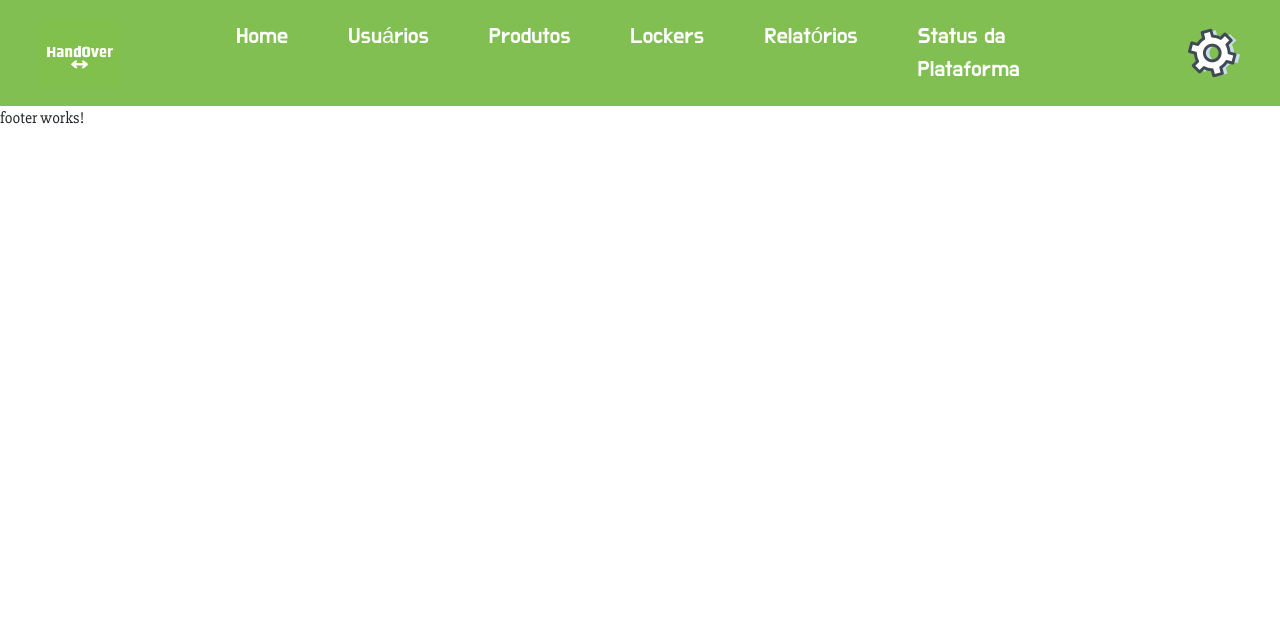
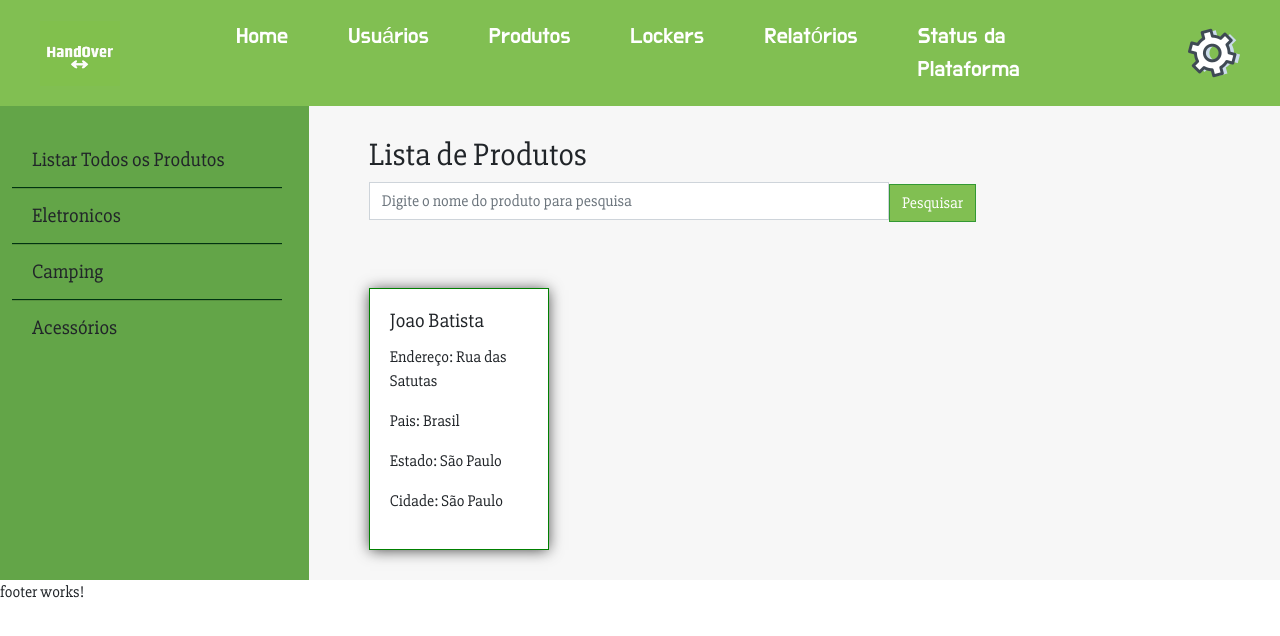
Before and after one commit to rafaelalcindo/HandOver_FrontEnd, an Angular app: page /sistema/administrativo/produtos in a window 1280 px wide. Shown: the top 636 px of the page. Built offline with nearby package versions, Linux system fonts and the light colour scheme.

Commit message:
produtos

```diff
--- a/src/app/sistema/administrativo/produtos/produtos.component.css
+++ b/src/app/sistema/administrativo/produtos/produtos.component.css
@@ -0,0 +1,83 @@
+.todo_produto {
+    width: 100%;
+    height: 100%;
+    background-color: #f7f7f7;
+}
+
+.ladoEsq {
+    width: 100%;
+
+    padding: 15px 15px;
+    background-color: #63a548;
+}
+
+.menuEsq {
+  margin: 12px 12px;
+}
+
+.listaDir {
+  margin: 30px 45px;
+}
+
+.barra_pesquisa {
+  display: inline;
+}
+
+.lista_de_clientes {
+  margin-top: 40px;
+  width: 90%;
+}
+
+.insert_cards {
+  display: inline;
+}
+
+
+/* ================================= Mudança BootStrap ======================*/
+
+.list-group-item {
+  background-color: #63a548;
+  border-bottom: 2px solid #003311;
+  font-size: 20px;
+  cursor: pointer;
+}
+
+.form-control {
+  border-radius: 0px;
+  width: 70%;
+  display: initial;
+}
+
+.form-control:focus {
+  border-color: #81bf52;
+  box-shadow: inset 0 1px 1px rgb(45, 134, 45), 0 0 8px rgb(57, 172, 57);
+}
+
+.btn-success {
+  background-color: #81bf52;
+  border-color: #339933;
+  border-radius: 0px;
+}
+
+.btn-success:hover {
+  box-shadow: inset 0 1px 1px rgb(45, 134, 45), 0 0 8px rgb(57, 172, 57);
+}
+
+.btn-success:active {
+  box-shadow: inset 0 1px 1px rgb(45, 134, 45), 0 0 8px rgb(57, 172, 57);
+}
+
+.card {
+  border-radius: 0px;
+  width: 180px;
+  border: 1px solid #008000;
+  -webkit-box-shadow: 0px 1px 14px -1px rgba(0,0,0,0.75);
+  -moz-box-shadow: 0px 1px 14px -1px rgba(0,0,0,0.75);
+  box-shadow: 0px 1px 14px -1px rgba(0,0,0,0.75);
+  margin-top: 19%;
+}
+
+
+.row {
+ margin-right: 0px;
+}
--- a/src/app/sistema/administrativo/produtos/produtos.component.html
+++ b/src/app/sistema/administrativo/produtos/produtos.component.html
@@ -1,3 +1,43 @@
 <div class="todo_produto" >
+    <div class="row" >
+        <div class="col-sm-3 ladoEsq" >
+          <div class="menuEsq" >
+              <ul class="list-group list-group-flush">
+                <li class="list-group-item">Listar Todos os Produtos</li>
+                <li class="list-group-item">Eletronicos</li>
+                <li class="list-group-item">Camping</li>
+                <li class="list-group-item">Acessórios</li>
+              </ul>
 
+          </div>
+        </div>
+        <div class="col-sm-8" >
+          <div class="listaDir" >
+            <h2>Lista de Produtos</h2>
+            <div class="barra_pesquisa">
+              <input type="text" class="form-control" placeholder="Digite o nome do produto para pesquisa" />
+              <button class="btn btn-success" >Pesquisar</button>
+            </div>
+
+            <div class="lista_de_clientes" >
+              <div class="row">
+
+                <div class="col-sm-3">
+                  <div class="card">
+                    <div class="card-body">
+                        <h5 class="card-title">Joao Batista</h5>
+                        <p>Endereço: Rua das Satutas</p>
+                        <p>Pais: Brasil</p>
+                        <p>Estado: São Paulo</p>
+                        <p>Cidade: São Paulo</p>
+                    </div>
+                  </div>
+                </div>
+
+              </div>
+            </div>
+
+          </div>
+        </div>
+    </div>
 </div>
--- a/src/app/sistema/administrativo/usuario/usuario.component.css
+++ b/src/app/sistema/administrativo/usuario/usuario.component.css
@@ -6,7 +6,7 @@
 
 .ladoEsq {
   width: 100%;
-  height: 100%px;
+
   padding: 15px 15px;
   background-color: #63a548;
 }
```
